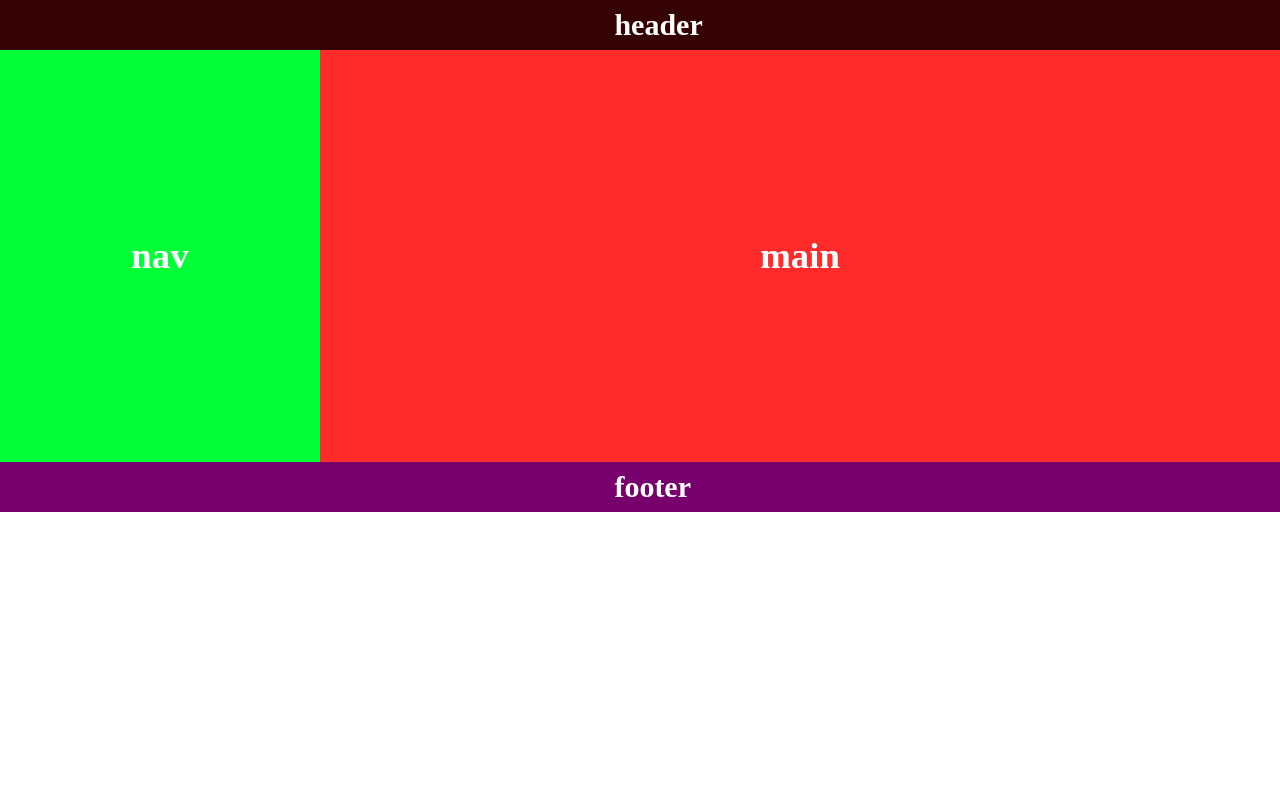
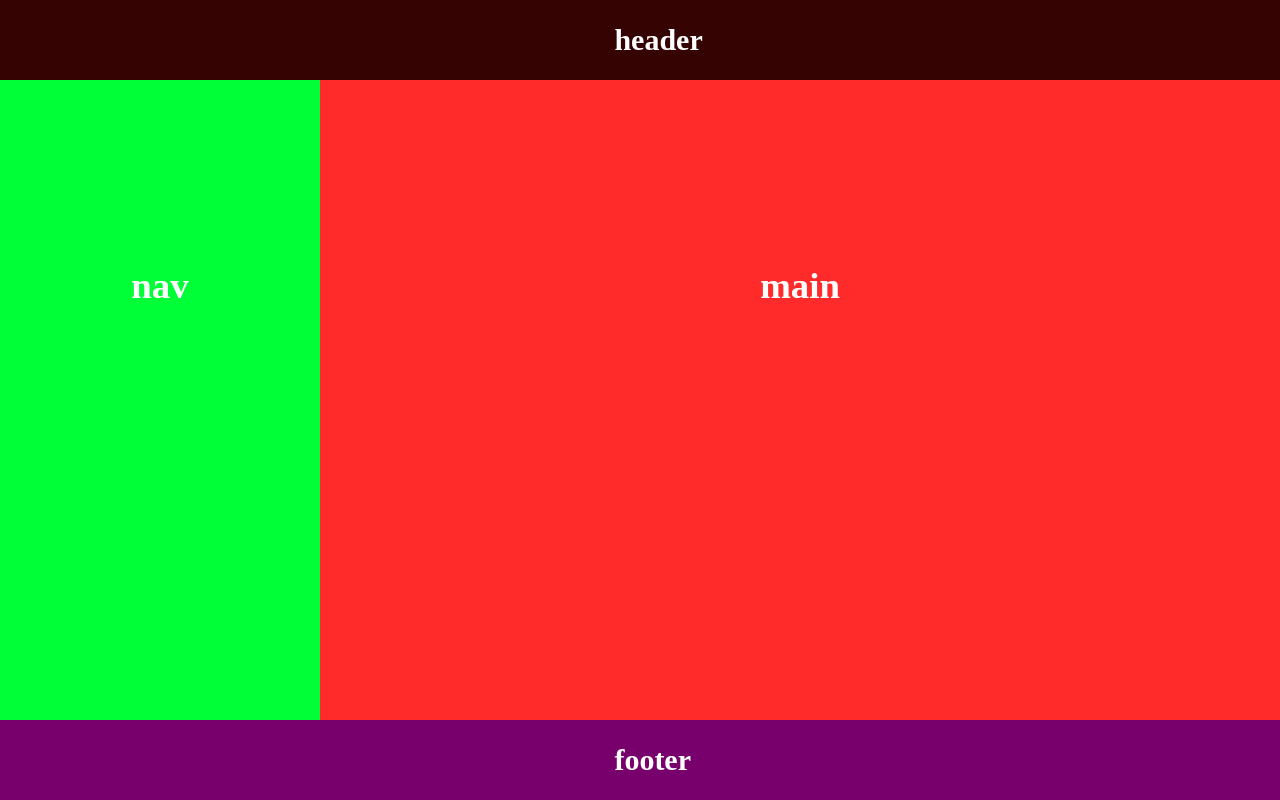
Before and after one commit to Wafl0s/WAI-10.03, a plain HTML site: page index.html in a window 1280 px wide. Drawn offline with Linux system fonts and the light colour scheme.

Commit message:
Add files via upload

```diff
--- a/style.css
+++ b/style.css
@@ -16,7 +16,7 @@
 }
 
 header {
-    height: 50px;
+    height: 10vh;
     display: flex;
     flex-direction: column;
     justify-content: center;
@@ -28,7 +28,7 @@ header {
     }
 
 nav {
-    height: auto;
+    height: 80vh;
     width: 25%;
     text-align: center;
     padding-top: 14.4%;
@@ -37,7 +37,7 @@ nav {
     }
 
 main {
-    height: auto;
+    height: 80vh;
     width: 75%;
     text-align: center;
     padding-top: 14.4%;
@@ -46,7 +46,7 @@ main {
     }
 
 footer {
-    height: 50px;
+    height: 10vh;
     display: flex;
     flex-direction: column;
     justify-content: center;
```
